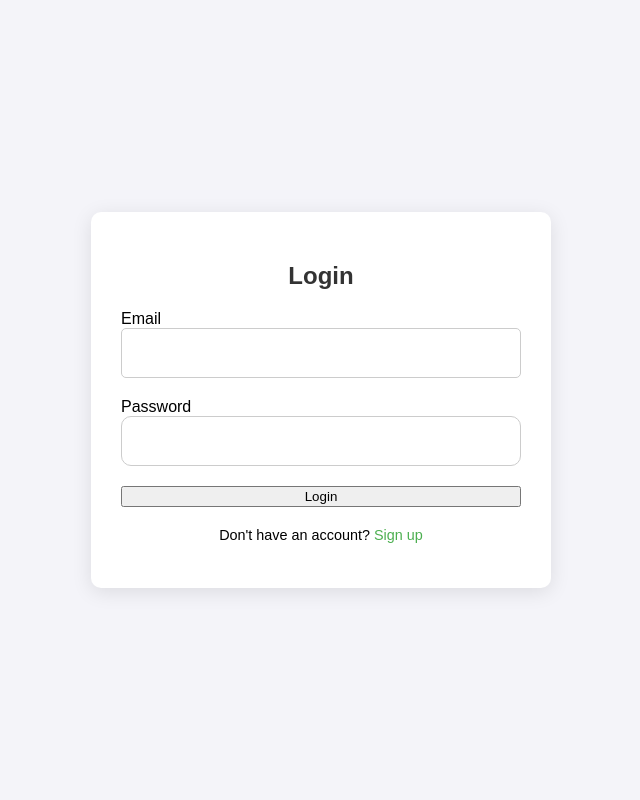
After one commit to spencer-herman/pet-breed-detector, a Flask app: page /login in a window 1280 px wide. The commit adds this page. Shown: the whole page, without its empty margins (319-959 px from the left). Run offline with Flask 3, Linux system fonts and the light colour scheme.

Commit message:
Better UI

```diff
--- a/app.py
+++ b/app.py
@@ -1,67 +1,198 @@
-from flask import Flask, request, render_template, send_file
+from flask import Flask, request, render_template, send_file, flash, redirect, url_for
 import os
-from PIL import Image, ImageDraw
+from PIL import Image, ImageDraw, ImageFont
 import io
 from inference_sdk import InferenceHTTPClient
+from dotenv import load_dotenv
+from werkzeug.utils import secure_filename
+from flask_sqlalchemy import SQLAlchemy
+from flask_bcrypt import Bcrypt
+from flask_login import LoginManager, UserMixin, login_user, login_required, logout_user, current_user
+from flask_wtf import FlaskForm
+from wtforms import StringField, PasswordField, SubmitField
+from wtforms.validators import DataRequired, Length, Email, EqualTo
 
+
+# Initialize the Flask app
 app = Flask(__name__)
 
-#Get the API key from the environment variable
+# Load the .env file
+load_dotenv()
+
+# secret key and the upload folder for saving user images
+app.config['SECRET_KEY'] = os.getenv("SECRET_KEY")
+app.config['UPLOAD_FOLDER'] = 'static/uploads'
+
+# Database URI for SQLite
+app.config['SQLALCHEMY_DATABASE_URI'] = 'sqlite:///site.db'
+
+# Ensure the upload folder exists
+if not os.path.exists(app.config['UPLOAD_FOLDER']):
+    os.makedirs(app.config['UPLOAD_FOLDER'])
+
+# IF THERE IS NO SECRET KEY
+if not app.config['SECRET_KEY']:
+    raise ValueError("Please set the SECRET_KEY environment variable")
+
+# Get the API key from the environment variable
 API_KEY = os.getenv("ROBOFLOW_API_KEY")
 
 if not API_KEY:
     raise ValueError("Please set the ROBOFLOW_API_KEY environment variable")
 
-# initialize the client
+# Initialize the client
 CLIENT = InferenceHTTPClient(
     api_url="https://detect.roboflow.com",
     api_key=API_KEY
 )
 
+# Initialize extensions
+db = SQLAlchemy(app)
+bcrypt = Bcrypt(app)
+login_manager = LoginManager(app)
+login_manager.login_view = 'login'
+
+# User model
+class User(db.Model, UserMixin):
+    id = db.Column(db.Integer, primary_key=True)
+    username = db.Column(db.String(20), unique=True, nullable=False)
+    email = db.Column(db.String(120), unique=True, nullable=False)
+    password = db.Column(db.String(60), nullable=False)
+
+# User loader for Flask-Login
+@login_manager.user_loader
+def load_user(user_id):
+    return User.query.get(int(user_id))
+
+# Create the database
+with app.app_context():
+    db.create_all()
+
+# Create the forms with Flask-WTF
+class RegistrationForm(FlaskForm):
+    username = StringField('Username', validators=[DataRequired(), Length(min=2, max=20)])
+    email = StringField('Email', validators=[DataRequired(), Email()])
+    password = PasswordField('Password', validators=[DataRequired()])
+    confirm_password = PasswordField('Confirm Password', validators=[DataRequired(), EqualTo('password')])
+    submit = SubmitField('Sign Up')
+
+class LoginForm(FlaskForm):
+    email = StringField('Email', validators=[DataRequired(), Email()])
+    password = PasswordField('Password', validators=[DataRequired()])
+    submit = SubmitField('Login')
+
+# Route for the home page (if user is not logged in it will redirect to login page)
 @app.route('/')
 def index():
+    if current_user.is_authenticated:
+        return redirect(url_for('upload'))
+    return redirect(url_for('login'))
+
+
+# Route for user registration
+@app.route('/register', methods=['GET', 'POST'])
+def register():
+    if current_user.is_authenticated:
+        return redirect(url_for('upload'))
+    form = RegistrationForm()
+    if form.validate_on_submit():
+        hashed_password = bcrypt.generate_password_hash(form.password.data).decode('utf-8')
+        user = User(username=form.username.data, email=form.email.data, password=hashed_password)
+        db.session.add(user)
+        db.session.commit()
+        flash('Your account has been created! You can now log in', 'success')
+        return redirect(url_for('login'))
+    return render_template('register.html', form=form)
+
+# Route for user login
+@app.route('/login', methods=['GET', 'POST'])
+def login():
+    if current_user.is_authenticated:
+        return redirect(url_for('upload'))
+    form = LoginForm()
+    if form.validate_on_submit():
+        user = User.query.filter_by(email=form.email.data).first()
+        if user and bcrypt.check_password_hash(user.password, form.password.data):
+            login_user(user)
+            flash('Login successful!', 'success')
+            return redirect(url_for('upload'))
+        else:
+            flash('Login failed. Check email and password.', 'danger')
+    return render_template('login.html', form=form)
+
+# Route for user logout
+@app.route("/logout")
+@login_required
+def logout():
+    logout_user()
+    return redirect(url_for('login'))
+
+# Route for uploading and processing images
+@app.route('/upload', methods=['GET', 'POST'])
+@login_required
+def upload():
+    if request.method == 'POST':
+        if 'image' not in request.files:
+            flash('No file uploaded', 'danger')
+            return redirect(request.url)
+
+        file = request.files['image']
+
+        # Save the uploaded image to a temporary file
+        temp_image_path = os.path.join(app.config['UPLOAD_FOLDER'], secure_filename(file.filename))
+        file.save(temp_image_path)
+
+        # Perform inference using the saved image path
+        result = CLIENT.infer(temp_image_path, model_id='dog_breed_detector/1')
+
+        # Open the image with PIL for further processing
+        image = Image.open(temp_image_path)
+
+        # Draw the bounding box and labels on the image
+        draw = ImageDraw.Draw(image)
+        font = ImageFont.load_default()
+
+        predictions = result['predictions']
+
+        # Check if there are any predictions
+        if not predictions:
+            os.remove(temp_image_path)
+            flash('No detections found.', 'danger')
+            return redirect(request.url)
+
+        for pred in predictions:
+            x, y, width, height = pred['x'], pred['y'], pred['width'], pred['height']
+            label = pred['class']
+            confidence = pred['confidence']
+            box = [(x - width / 2, y - height / 2), (x + width / 2, y + height / 2)]
+            draw.rectangle(box, outline="red", width=3)
+
+            # Load a larger font
+            font_path = "/usr/share/fonts/truetype/dejavu/DejaVuSans-Bold.ttf"
+            font_size = 48
+            font = ImageFont.truetype(font_path, font_size)
+
+            # Format text for the label and confidence
+            text = f"{label}: {confidence:.2f}"
+            text_position = (x - width / 2, y - height / 2 - 60)
+            if text_position[1] < 0:  # if text is going off the top edge
+                text_position = (x - width / 2, y + height / 2 + 10)
+
+            # Draw text for the detection
+            draw.text(text_position, text, fill="red", font=font)
+
+        # Save the result image to bytes
+        result_img_io = io.BytesIO()
+        image.save(result_img_io, 'JPEG')
+        result_img_io.seek(0)
+
+        # Remove the temporary image file after use
+        os.remove(temp_image_path)
+
+        # Return the image with the predictions as a response
+        return send_file(result_img_io, mimetype='image/jpeg')
+
     return render_template('upload_form.html')
-
-@app.route('/upload', methods=['POST'])
-def upload():
-    if 'image' not in request.files:
-        return 'No file uploaded', 400
-
-    file = request.files['image']
-
-    # Save the uploaded image to a temporary file
-    temp_image_path = "temp_image.jpg"
-    file.save(temp_image_path)
-
-    # Perform inference using the temporary image path
-    result = CLIENT.infer(temp_image_path, model_id='dog_breed_detector/1')
-
-    # Open the image with PIL for further processing
-    image = Image.open(temp_image_path)
-
-    # Draw the bounding box and labels on the image
-    draw = ImageDraw.Draw(image)
-    predictions = result['predictions']
-
-    for pred in predictions:
-        x, y, width, height = pred['x'], pred['y'], pred['width'], pred['height']
-        label = pred['class']
-        confidence = pred['confidence']
-        box = [(x - width / 2, y - height / 2), (x + width / 2, y + height / 2)]
-        draw.rectangle(box, outline="red", width=3)
-        text = f"{label}: {confidence:.2f}"
-        draw.text((x - width / 2, y - height / 2 - 10), text, fill="red")
-
-    # Save the result image to bytes
-    result_img_io = io.BytesIO()
-    image.save(result_img_io, 'JPEG')
-    result_img_io.seek(0)
-
-    # Remove the temporary image file after use
-    os.remove(temp_image_path)
-
-    # Return the image with the predictions as a response
-    return send_file(result_img_io, mimetype='image/jpeg')
 
 if __name__ == '__main__':
     app.run(debug=True)
--- a/requirements.txt
+++ b/requirements.txt
@@ -4,3 +4,9 @@ inference-sdk==0.9.17
 gunicorn
 requests
 opencv-python-headless
+flask-sqlalchemy
+flask-login
+flask-bcrypt
+flask-wtf
+python-dotenv
+email-validator
--- /dev/null
+++ b/static/css/loginstyles.css
@@ -0,0 +1,103 @@
+/* General body styling */
+body {
+    background-color: #f4f4f9;
+    font-family: 'Arial', sans-serif;
+    display: flex;
+    justify-content: center;
+    align-items: center;
+    height: 100vh;
+    margin: 0;
+}
+
+/* Login container styling */
+.login-container {
+    background-color: #fff;
+    padding: 30px;
+    border-radius: 10px;
+    box-shadow: 0 4px 20px rgba(0, 0, 0, 0.1);
+    max-width: 400px;
+    width: 100%;
+}
+
+/* Title styling */
+h2 {
+    text-align: center;
+    margin-bottom: 20px;
+    color: #333;
+}
+
+/* Form styling */
+form {
+    display: flex;
+    flex-direction: column;
+}
+
+/* Input container for consistent alignment */
+.input-container {
+    margin-bottom: 20px;
+}
+
+/* Input styling for email and password */
+input[type="text"], input[type="email"], input[type="password"] {
+    width: 100%;
+    padding: 15px;
+    border: 1px solid #ccc;
+    border-radius: 5px;
+    font-size: 1rem;
+    outline: none;
+    box-sizing: border-box;
+    height: 50px; /* Set a fixed height for uniformity */
+}
+
+/* Focused input styling */
+input[type="text"]:focus, input[type="email"]:focus, input[type="password"]:focus {
+    border-color: #4CAF50;
+}
+
+/* Button styling */
+button {
+    width: 100%;
+    padding: 15px;
+    background-color: #4CAF50;
+    color: white;
+    border: none;
+    border-radius: 5px;
+    font-size: 1.1rem;
+    cursor: pointer;
+    transition: background-color 0.3s ease;
+}
+
+/* Hover effect for button */
+button:hover {
+    background-color: #45a049;
+}
+
+/* Error message styling */
+.alert {
+    color: red;
+    text-align: center;
+    margin-bottom: 20px;
+}
+
+/* Sign-up link styling */
+.signup-link {
+    text-align: center;
+    margin-top: 20px;
+    font-size: 0.9rem;
+}
+
+/* Styling for link text */
+.signup-link a {
+    color: #4CAF50;
+    text-decoration: none;
+}
+
+/* Hover effect for sign-up link */
+.signup-link a:hover {
+    text-decoration: underline;
+}
+
+/* Consistent border-radius */
+.login-container, input[type="email"], input[type="password"], button {
+    border-radius: 10px;
+}
--- /dev/null
+++ b/templates/login.html
@@ -0,0 +1,44 @@
+<!DOCTYPE html>
+<html lang="en">
+<head>
+    <meta charset="UTF-8">
+    <meta name="viewport" content="width=device-width, initial-scale=1.0">
+    <title>Login</title>
+    <link rel="stylesheet" href="{{ url_for('static', filename='css/loginstyles.css') }}">
+</head>
+<body>
+
+<div class="login-container">
+    <h2>Login</h2>
+
+    <!-- Display error messages if any -->
+    {% if message %}
+    <div class="alert">{{ message }}</div>
+    {% endif %}
+
+    <form method="POST">
+        {{ form.hidden_tag() }}
+
+        <!-- Email input -->
+        <div class="input-container">
+            {{ form.email.label }}
+            {{ form.email }}
+        </div>
+
+        <!-- Password input -->
+        <div class="input-container">
+            {{ form.password.label }}
+            {{ form.password }}
+        </div>
+
+        <!-- Submit button -->
+        {{ form.submit(class="btn btn-success") }}
+    </form>
+
+    <div class="signup-link">
+        <p>Don't have an account? <a href="{{ url_for('register') }}">Sign up</a></p>
+    </div>
+</div>
+
+</body>
+</html>
```
Also changed, not shown: static/css/registerstyles.css (added, +88 -0 lines), static/css/styles.css (+94 -59 lines), templates/register.html (added, +43 -0 lines), templates/upload_form.html (+36 -5 lines), 1 other file.
